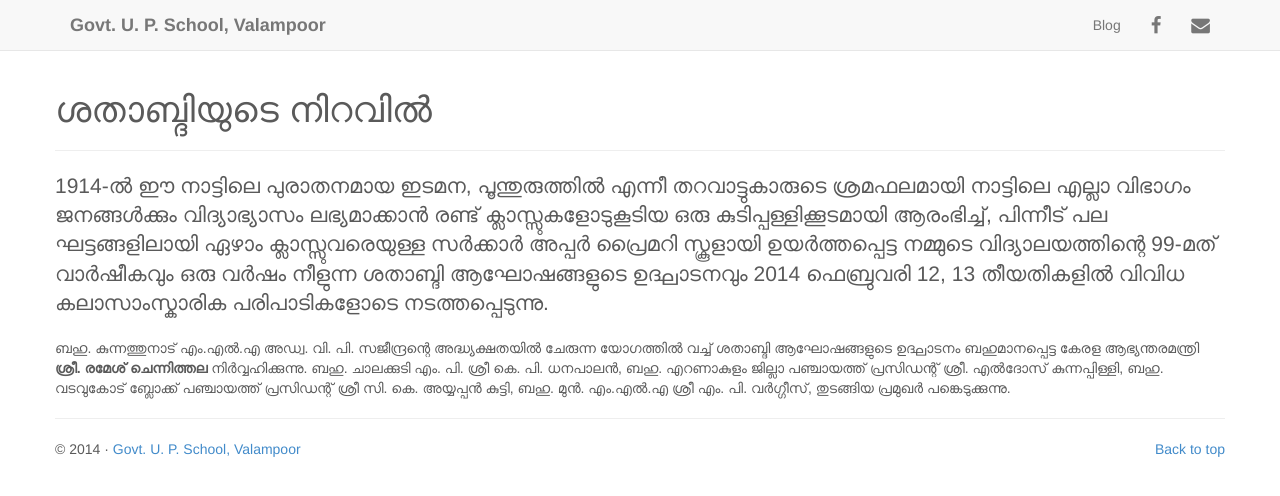
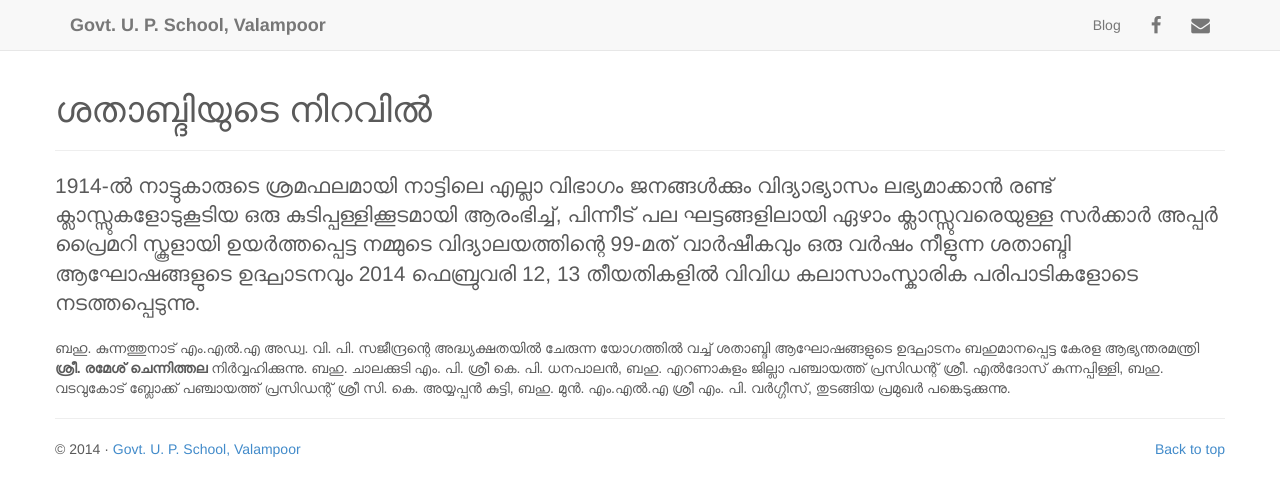
Before and after one commit to gupsvalampoor/gupsvalampoor.github.io, a Jekyll site: the page built from shathabdi/index.html, in a window 1280 px wide. Shown: the top 496 px of the page. Built offline with Jekyll 4.4.1, drawn with Linux system fonts in a browser that asks for light colours; nearby versions of some CDN libraries; Markdown is read by kramdown in place of the engine named in the settings.

Commit message:
edited the history

```diff
--- a/shathabdi/index.html
+++ b/shathabdi/index.html
@@ -5,6 +5,6 @@ title: "ശതാബ്ദിയുടെ നിറവിൽ"
 <h1>ശതാബ്ദിയുടെ നിറവിൽ</h1>
 <hr>
 <div id="matter">
-	<p class="lead">1914-ൽ ഈ നാട്ടിലെ പുരാതനമായ ഇടമന, പൂന്തുരുത്തിൽ എന്നീ തറവാട്ടുകാരുടെ ശ്രമഫലമായി നാട്ടിലെ എല്ലാ വിഭാഗം ജനങ്ങൾക്കും വിദ്യാഭ്യാസം ലഭ്യമാക്കാൻ രണ്ട് ക്ലാസ്സുകളോടുകൂടിയ ഒരു കുടിപ്പള്ളിക്കൂടമായി ആരംഭിച്ച്, പിന്നീട് പല ഘട്ടങ്ങളിലായി ഏഴാം ക്ലാസ്സുവരെയുള്ള സർക്കാർ അപ്പർ പ്രൈമറി സ്കൂളായി ഉയർത്തപ്പെട്ട നമ്മുടെ വിദ്യാലയത്തിന്റെ 99-മത് വാർഷീകവും ഒരു വർഷം നീളുന്ന ശതാബ്ദി ആഘോഷങ്ങളുടെ ഉദ്ഘാടനവും 2014 ഫെബ്രുവരി 12, 13 തീയതികളിൽ വിവിധ കലാസാംസ്കാരിക പരിപാടികളോടെ നടത്തപ്പെടുന്നു.<p>
+	<p class="lead">1914-ൽ നാട്ടുകാരുടെ ശ്രമഫലമായി നാട്ടിലെ എല്ലാ വിഭാഗം ജനങ്ങൾക്കും വിദ്യാഭ്യാസം ലഭ്യമാക്കാൻ രണ്ട് ക്ലാസ്സുകളോടുകൂടിയ ഒരു കുടിപ്പള്ളിക്കൂടമായി ആരംഭിച്ച്, പിന്നീട് പല ഘട്ടങ്ങളിലായി ഏഴാം ക്ലാസ്സുവരെയുള്ള സർക്കാർ അപ്പർ പ്രൈമറി സ്കൂളായി ഉയർത്തപ്പെട്ട നമ്മുടെ വിദ്യാലയത്തിന്റെ 99-മത് വാർഷീകവും ഒരു വർഷം നീളുന്ന ശതാബ്ദി ആഘോഷങ്ങളുടെ ഉദ്ഘാടനവും 2014 ഫെബ്രുവരി 12, 13 തീയതികളിൽ വിവിധ കലാസാംസ്കാരിക പരിപാടികളോടെ നടത്തപ്പെടുന്നു.<p>
 	<p>ബഹു. കുന്നത്തുനാട് എം.എൽ.എ അഡ്വ. വി. പി. സജീന്ദ്രന്റെ അദ്ധ്യക്ഷതയിൽ ചേരുന്ന യോഗത്തിൽ വച്ച് ശതാബ്ദി ആഘോഷങ്ങളുടെ ഉദ്ഘാടനം ബഹുമാനപ്പെട്ട കേരള ആഭ്യന്തരമന്ത്രി <b> ശ്രീ. രമേശ് ചെന്നിത്തല </b>നിർവ്വഹിക്കുന്നു. ബഹു. ചാലക്കുടി എം. പി. ശ്രീ കെ. പി. ധനപാലൻ, ബഹു. എറണാകുളം ജില്ലാ പഞ്ചായത്ത് പ്രസിഡന്റ് ശ്രീ. എൽദോസ് കുന്നപ്പിള്ളി, ബഹു. വടവുകോട് ബ്ലോക്ക് പഞ്ചായത്ത് പ്രസിഡന്റ് ശ്രീ സി. കെ. അയ്യപ്പൻ കുട്ടി, ബഹു. മുൻ. എം.എൽ.എ ശ്രീ എം. പി. വർഗ്ഗീസ്, തുടങ്ങിയ പ്രമുഖർ പങ്കെടുക്കുന്നു.</p>
 </div>
```
